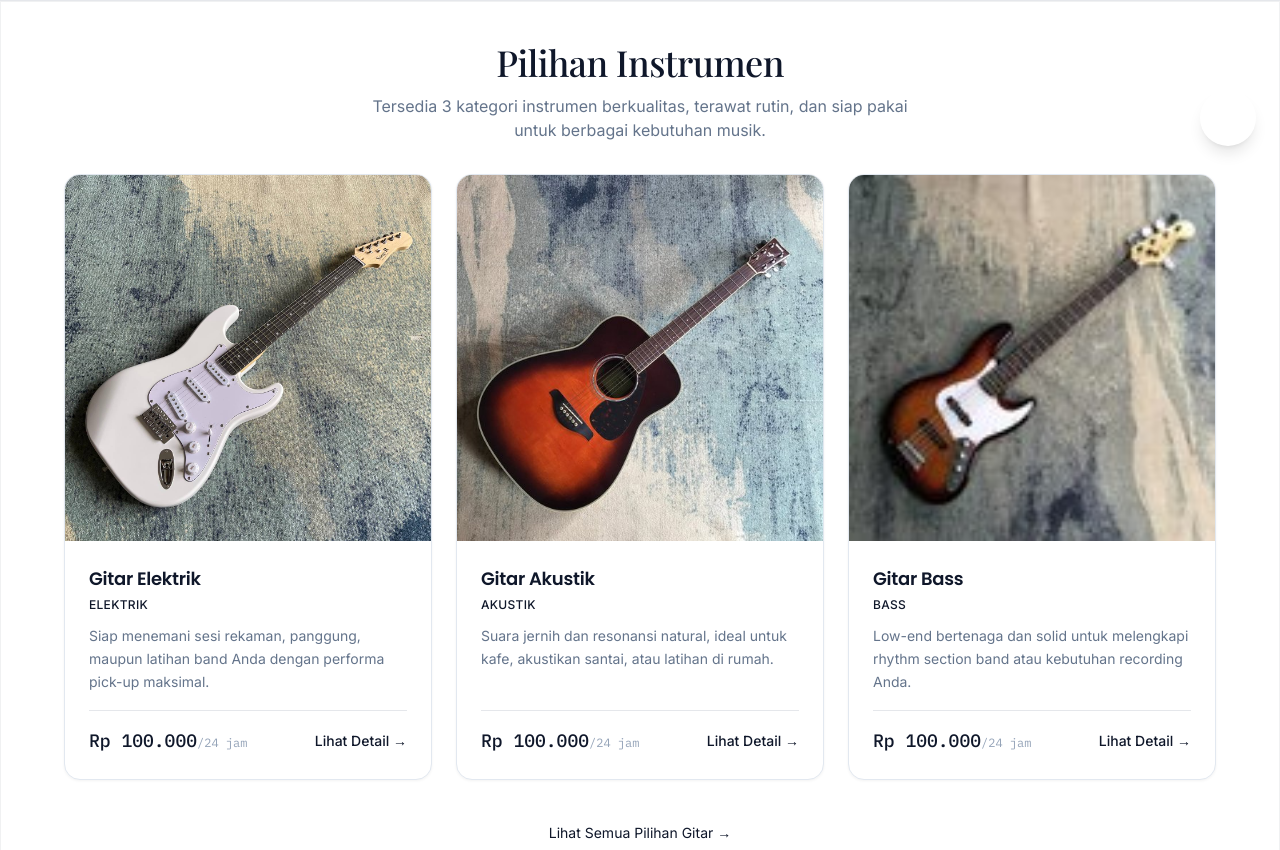
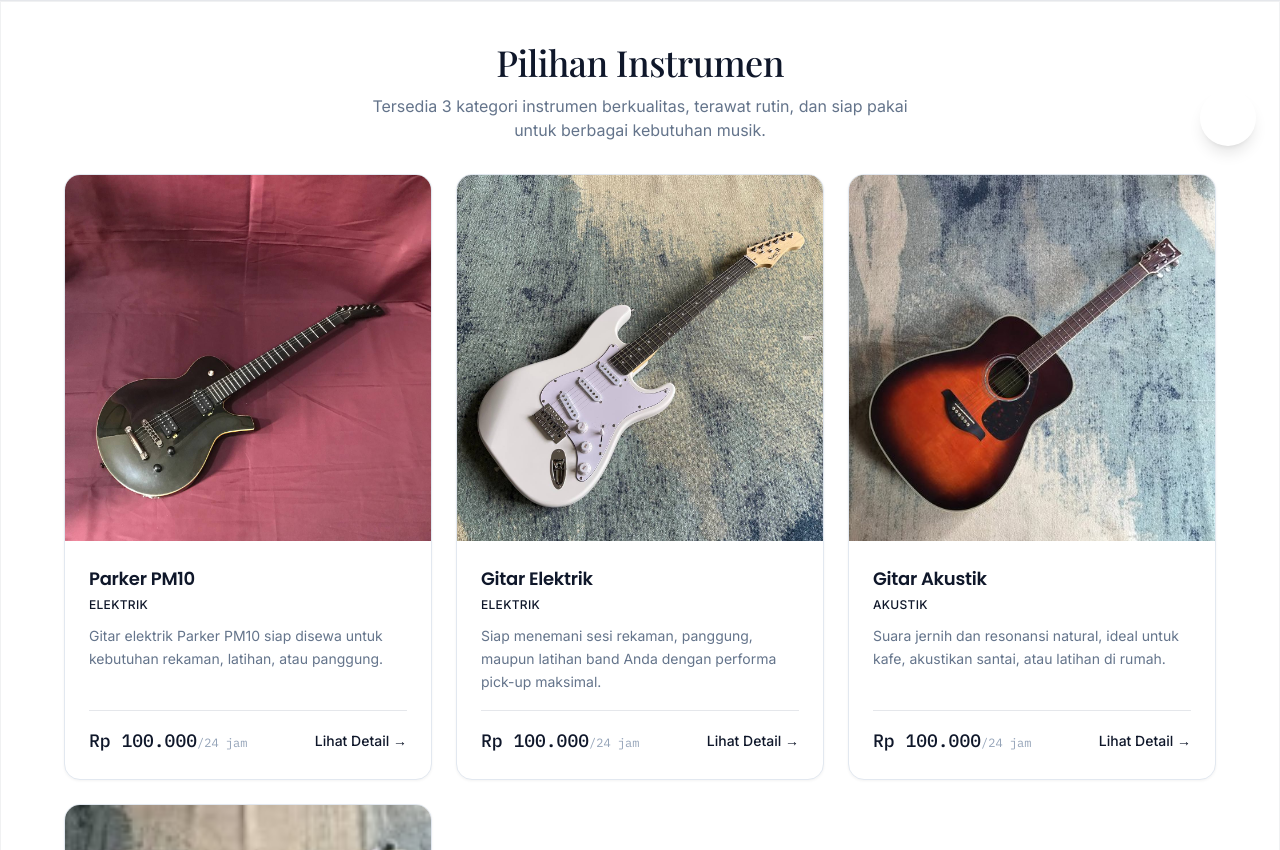
Before and after one commit to jdanwmusic/sewagitar, a Next.js app: page / in a window 1280 px wide. Shown: the part 630-1480 px from the top of the page. Built offline with nearby package versions, Linux system fonts and the light colour scheme; a web font is replaced by a local one.

Commit message:
Catalog ingestion: add price24h=100000 for Parker PM10 (IDR 100.000/24j). No fabricated spec/stock. Scope: sewa-gitar.

```diff
--- a/data/products.ts
+++ b/data/products.ts
@@ -34,6 +34,26 @@ export interface Product {
 }
 
 export const products: Product[] = [
+  {
+    id: 4,
+    slug: "parker-pm10",
+    name: "Parker PM10",
+    brand: "Parker",
+    model: "PM10",
+    instrumentType: "Elektrik",
+    category: "Gitar Elektrik",
+    description:
+      "Gitar elektrik Parker PM10 siap disewa untuk kebutuhan rekaman, latihan, atau panggung.",
+    image: "parker-pm10.jpg",
+    featured: true,
+    price24h: 100000,
+    seoTitle: "Sewa Gitar Elektrik Parker PM10 – Rental Gitar Jakarta & Tangerang | SEWAGITAR",
+    seoDescription:
+      "Sewa gitar elektrik Parker PM10 di Jakarta & Tangerang. Gitar elektrik siap pakai untuk kebutuhan musik Anda. Hubungi SEWAGITAR.COM.",
+    seoKeywords: ["sewa gitar elektrik", "parker pm10", "rental gitar elektrik", "sewa gitar parker"],
+    whatsappMessage: "Halo SEWAGITAR.COM, saya ingin menyewa gitar elektrik Parker PM10.",
+    relatedProductIds: [1, 2, 3],
+  },
   {
     id: 1,
     slug: "gitar-elektrik",
```
Also changed, not shown: public/images/guitars/parker-pm10.jpg (added), 19 other files (tests, documents, lock files or other folders).
